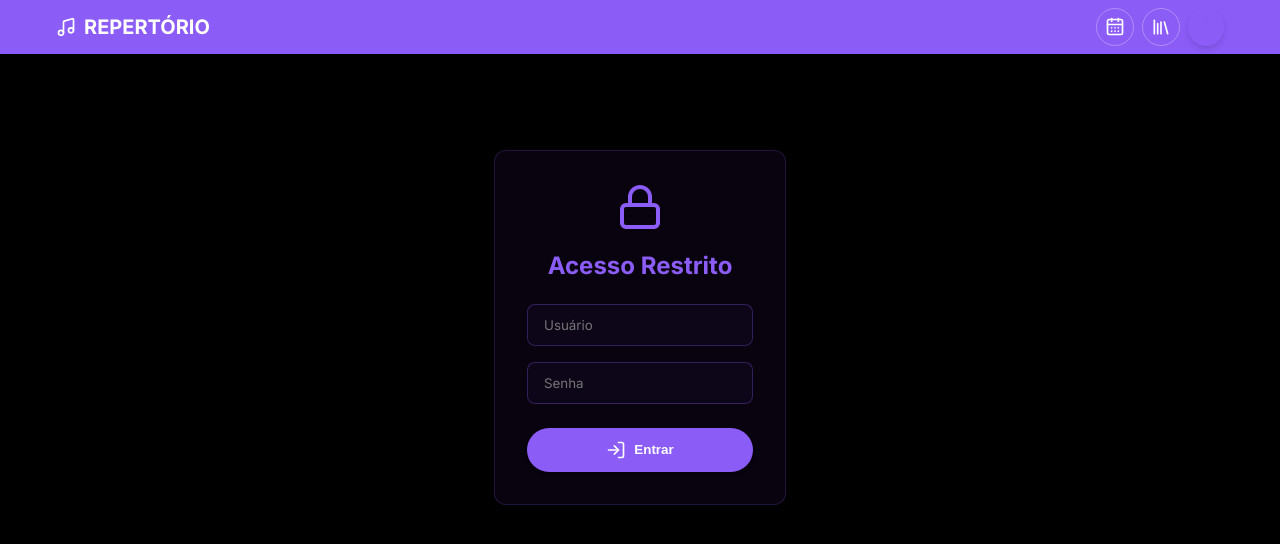
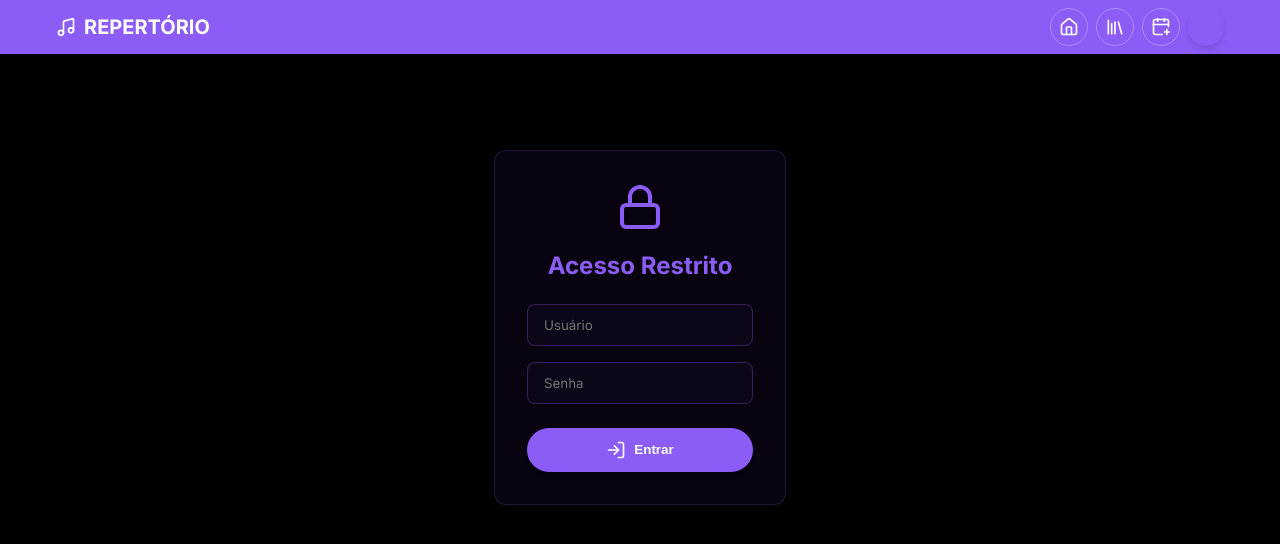
Before and after one commit to LeoLemosDevs/Projeto_Repertorio, a React (Vite) app: page /#/admin in a window 1280 px wide. Shown: the top 544 px of the page. Built offline with nearby package versions, Linux system fonts and the light colour scheme.

Commit message:
Add Eventos button to header linked to events CRUD tab

```diff
--- a/src/App.jsx
+++ b/src/App.jsx
@@ -15,7 +15,8 @@ function App() {
         <Routes>
           <Route path="/" element={<Home />} />
           <Route path="/letras" element={<SongsList />} />
-          <Route path="/admin" element={<Admin />} />
+          <Route path="/admin" element={<Admin initialTab="songs" />} />
+          <Route path="/eventos-admin" element={<Admin initialTab="events" />} />
           <Route path="/event/:id" element={<EventView />} />
           <Route path="/song/:id" element={<SongView />} />
         </Routes>
--- a/src/components/Navbar.jsx
+++ b/src/components/Navbar.jsx
@@ -1,5 +1,5 @@
 import { Link, useLocation } from 'react-router-dom';
-import { Music, CalendarDays, Settings, Library } from 'lucide-react';
+import { Music, Home, CalendarDays, Settings, Library, CalendarPlus } from 'lucide-react';
 import '../styles/theme.css';
 
 export default function Navbar() {
@@ -28,12 +28,15 @@ export default function Navbar() {
         </Link>
         <div style={{ display: 'flex', gap: '0.5rem' }}>
           <Link to="/" title="Página Principal" className={location.pathname === '/' ? "btn-primary" : "btn-secondary"} style={location.pathname === '/' ? { backgroundColor: 'var(--color-accent)', color: 'var(--color-primary)', padding: '0.5rem' } : { backgroundColor: 'transparent', color: 'white', border: '1px solid rgba(255,255,255,0.3)', padding: '0.5rem' }}>
-            <CalendarDays size={20} />
+            <Home size={20} />
           </Link>
           <Link to="/letras" title="Letras" className={location.pathname === '/letras' ? "btn-primary" : "btn-secondary"} style={location.pathname === '/letras' ? { backgroundColor: 'var(--color-accent)', color: 'var(--color-primary)', padding: '0.5rem' } : { backgroundColor: 'transparent', color: 'white', border: '1px solid rgba(255,255,255,0.3)', padding: '0.5rem' }}>
             <Library size={20} />
           </Link>
-          <Link to="/admin" title="Configurações" className={location.pathname === '/admin' ? "btn-primary" : "btn-secondary"} style={location.pathname === '/admin' ? { backgroundColor: 'var(--color-accent)', color: 'var(--color-primary)', padding: '0.5rem' } : { backgroundColor: 'transparent', color: 'white', border: '1px solid rgba(255,255,255,0.3)', padding: '0.5rem' }}>
+          <Link to="/eventos-admin" title="Eventos (CRUD)" className={location.pathname === '/eventos-admin' ? "btn-primary" : "btn-secondary"} style={location.pathname === '/eventos-admin' ? { backgroundColor: 'var(--color-accent)', color: 'var(--color-primary)', padding: '0.5rem' } : { backgroundColor: 'transparent', color: 'white', border: '1px solid rgba(255,255,255,0.3)', padding: '0.5rem' }}>
+            <CalendarPlus size={20} />
+          </Link>
+          <Link to="/admin" title="Configurações (Músicas)" className={location.pathname === '/admin' ? "btn-primary" : "btn-secondary"} style={location.pathname === '/admin' ? { backgroundColor: 'var(--color-accent)', color: 'var(--color-primary)', padding: '0.5rem' } : { backgroundColor: 'transparent', color: 'white', border: '1px solid rgba(255,255,255,0.3)', padding: '0.5rem' }}>
             <Settings size={20} />
           </Link>
         </div>
--- a/src/pages/Admin.jsx
+++ b/src/pages/Admin.jsx
@@ -3,13 +3,18 @@ import { Music, CalendarPlus, Save, Lock, LogIn, Trash2, ArrowUp, ArrowDown, X,
 import { db } from '../firebase';
 import { collection, addDoc, getDocs, deleteDoc, doc, updateDoc, serverTimestamp, query, orderBy } from 'firebase/firestore';
 
-export default function Admin() {
+export default function Admin({ initialTab = 'songs' }) {
   const [isAuthenticated, setIsAuthenticated] = useState(false);
   const [username, setUsername] = useState('');
   const [password, setPassword] = useState('');
   const [loginError, setLoginError] = useState('');
 
-  const [activeTab, setActiveTab] = useState('songs');
+  const [activeTab, setActiveTab] = useState(initialTab);
+
+  useEffect(() => {
+    setActiveTab(initialTab);
+  }, [initialTab]);
+
   const [loading, setLoading] = useState(false);
   const [successMsg, setSuccessMsg] = useState('');
 
@@ -280,7 +285,9 @@ export default function Admin() {
 
   return (
     <div className="animate-slide-up" style={{ maxWidth: '800px', margin: '0 auto', paddingBottom: '3rem' }}>
-      <h1 style={{ color: 'var(--color-primary)', marginBottom: '2rem' }}>Configurações</h1>
+      <h1 style={{ color: 'var(--color-primary)', marginBottom: '2rem' }}>
+        {activeTab === 'songs' ? 'Configurações (Músicas)' : 'Gerenciar Eventos'}
+      </h1>
 
       <div style={{ display: 'flex', gap: '1rem', marginBottom: '2rem' }}>
         <button
```
